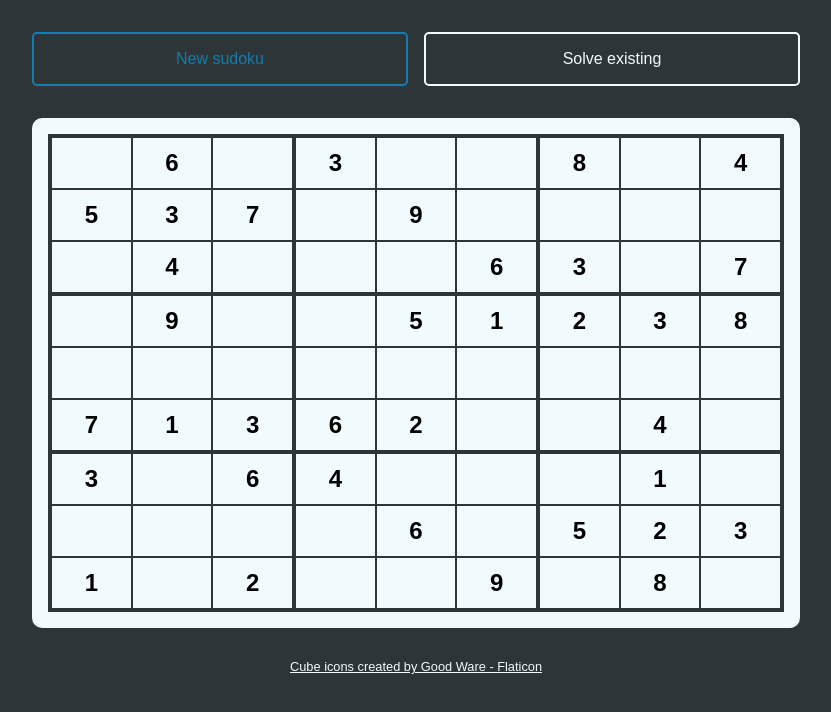
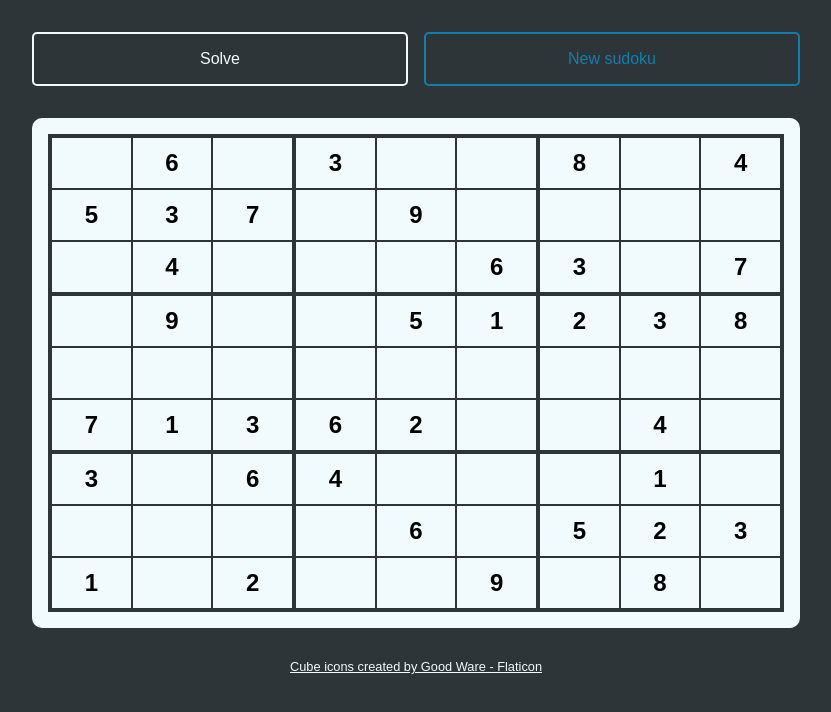
Before and after one commit to printezisn/gamesolver, a Next.js app in the folder app/: page / in a window 1280 px wide. Shown: the top 712 px of the page, without its empty margins (224-1055 px from the left). Built offline with nearby package versions, Linux system fonts and the light colour scheme.

Commit message:
Add action to solve sudoku

```diff
--- a/app/components/sudoku/menu.tsx
+++ b/app/components/sudoku/menu.tsx
@@ -1,10 +1,19 @@
 import { FC } from 'react';
+import { generateSudoku, solveSudoku } from '../../reducers/sudoku/actions';
+import { useSudokuDispatch } from '../../reducers/sudoku/reducer';
 
-const SudokuMenu: FC = () => (
-  <div className="button-group">
-    <button type="button" className="button primary">New sudoku</button>
-    <button type="button" className="button">Solve existing</button>
-  </div>
-);
+const SudokuMenu: FC = () => {
+  const dispatch = useSudokuDispatch();
+
+  const handleGenerate = () => generateSudoku(dispatch);
+  const handleSolve = () => solveSudoku(dispatch);
+
+  return (
+    <div className="button-group">
+      <button type="button" className="button" onClick={handleSolve}>Solve</button>
+      <button type="button" className="button primary" onClick={handleGenerate}>New sudoku</button>
+    </div>
+  );
+};
 
 export default SudokuMenu;
--- a/app/reducers/sudoku/actions.ts
+++ b/app/reducers/sudoku/actions.ts
@@ -1,6 +1,6 @@
 import { Dispatch } from 'react';
 import { generate } from '../../lib/sudoku';
-import { GENERATE_SUDOKU_ACTION, UPDATE_CELL_ACTION } from './constants';
+import { GENERATE_SUDOKU_ACTION, SOLVE_SUDOKU, UPDATE_CELL_ACTION } from './constants';
 import { Action } from './types';
 
 /**
@@ -31,3 +31,12 @@ export const generateSudoku = (dispatch: Dispatch<Action>) => {
     payload: generate(),
   });
 };
+
+/**
+ * Solves a sudoku table
+ *
+ * @param dispatch Action dispatcher for reducer
+ */
+export const solveSudoku = (dispatch: Dispatch<Action>) => {
+  dispatch({ type: SOLVE_SUDOKU });
+};
--- a/app/reducers/sudoku/constants.ts
+++ b/app/reducers/sudoku/constants.ts
@@ -1,2 +1,3 @@
 export const UPDATE_CELL_ACTION = 'UpdateCell';
 export const GENERATE_SUDOKU_ACTION = 'GenerateSudoku';
+export const SOLVE_SUDOKU = 'SolveSudoku';
--- a/app/reducers/sudoku/reducer.tsx
+++ b/app/reducers/sudoku/reducer.tsx
@@ -1,6 +1,6 @@
 import { createContext, Dispatch, FC, ReactNode, useContext, useReducer } from 'react';
 import { findInvalidCells } from '../../lib/sudoku';
-import { GENERATE_SUDOKU_ACTION, UPDATE_CELL_ACTION } from './constants';
+import { GENERATE_SUDOKU_ACTION, SOLVE_SUDOKU, UPDATE_CELL_ACTION } from './constants';
 import { Action, State } from './types';
 
 const emptyTable = Array(9).fill(Array(9).fill(null));
@@ -42,6 +42,12 @@ const reducer = (state: State, action: Action): State => {
         solution: solution,
         invalidCells: [],
       };
+    case SOLVE_SUDOKU:
+      return {
+        ...state,
+        table: state.solution,
+        invalidCells: [],
+      };
     default:
       throw Error(`Unknown action: ${action.type}`);
   }
--- a/app/reducers/sudoku/types.ts
+++ b/app/reducers/sudoku/types.ts
@@ -7,5 +7,5 @@ export interface State {
 
 export interface Action {
   type: string,
-  payload: any
+  payload?: any
 }
```
